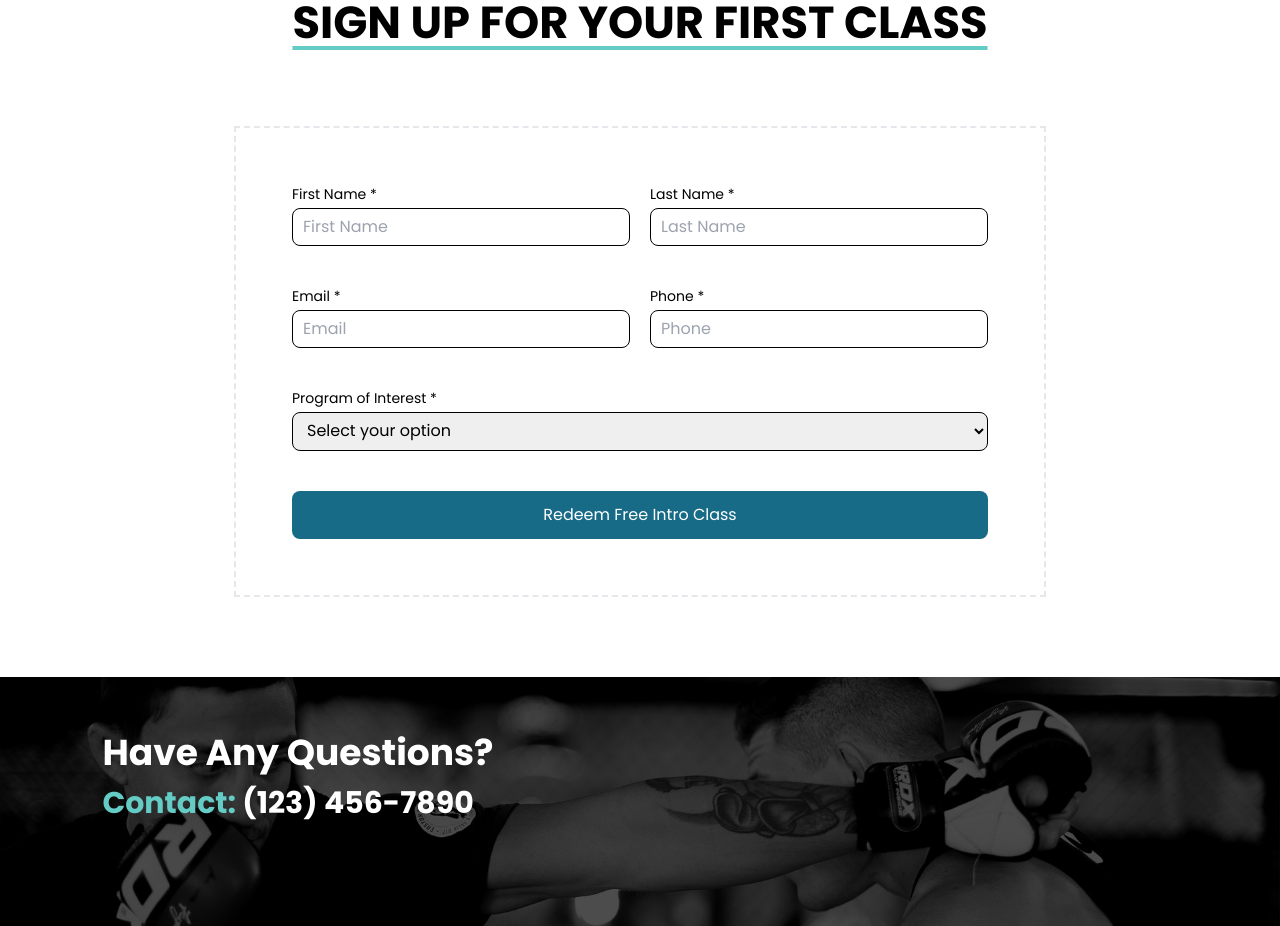
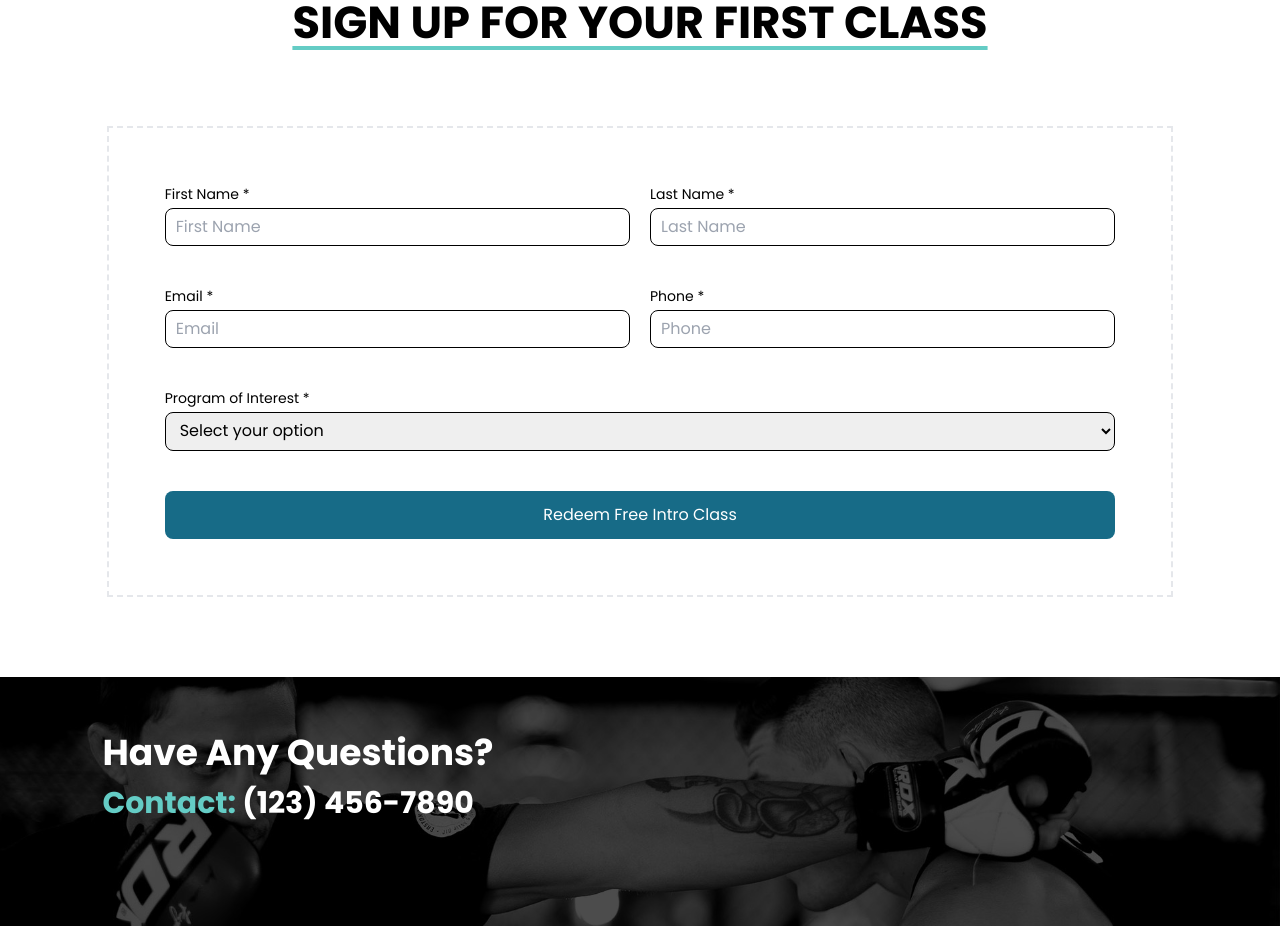
Before and after one commit to 10richard/rebel-mma, a React (Vite) app: page / in a window 1280 px wide. Shown: the part 3680-4606 px from the top of the page. Built offline with nearby package versions, Linux system fonts and the light colour scheme.

Commit message:
Fix width of SignUpBox

```diff
--- a/src/components/SignUpBox/SignUpBox.tsx
+++ b/src/components/SignUpBox/SignUpBox.tsx
@@ -8,7 +8,7 @@ const SignUpBox = ({ headingOne, headingTwo }: SignUpBoxProps) => {
   // sign up for a free trial, sign up for your first class, etc.
   return (
     <section className="sign-up flex justify-center py-20">
-      <div className="w-4/6 text-center flex flex-col items-center gap-10">
+      <div className="w-5/6 text-center flex flex-col items-center gap-10">
         <div className="flex flex-col gap-3">
           <h2 className="text-3xl font-bold">{headingOne}</h2>
           <h1 className="text-[2.8rem] max-[430px]:text-4xl font-bold max-[430px]:leading-snug leading-snug underline underline-offset-8 decoration-seaserpent">
@@ -17,7 +17,7 @@ const SignUpBox = ({ headingOne, headingTwo }: SignUpBoxProps) => {
         </div>
 
         <form
-          className="flex justify-center border-2 border-dashed min-[540px]:p-14 p-10 mt-8 min-w-[320px]"
+          className="flex justify-center border-2 border-dashed min-[540px]:p-14 p-10 mt-8 w-full"
           action="#"
         >
           <div className="flex flex-col min-[650px]:gap-10 gap-5 w-full">
```
